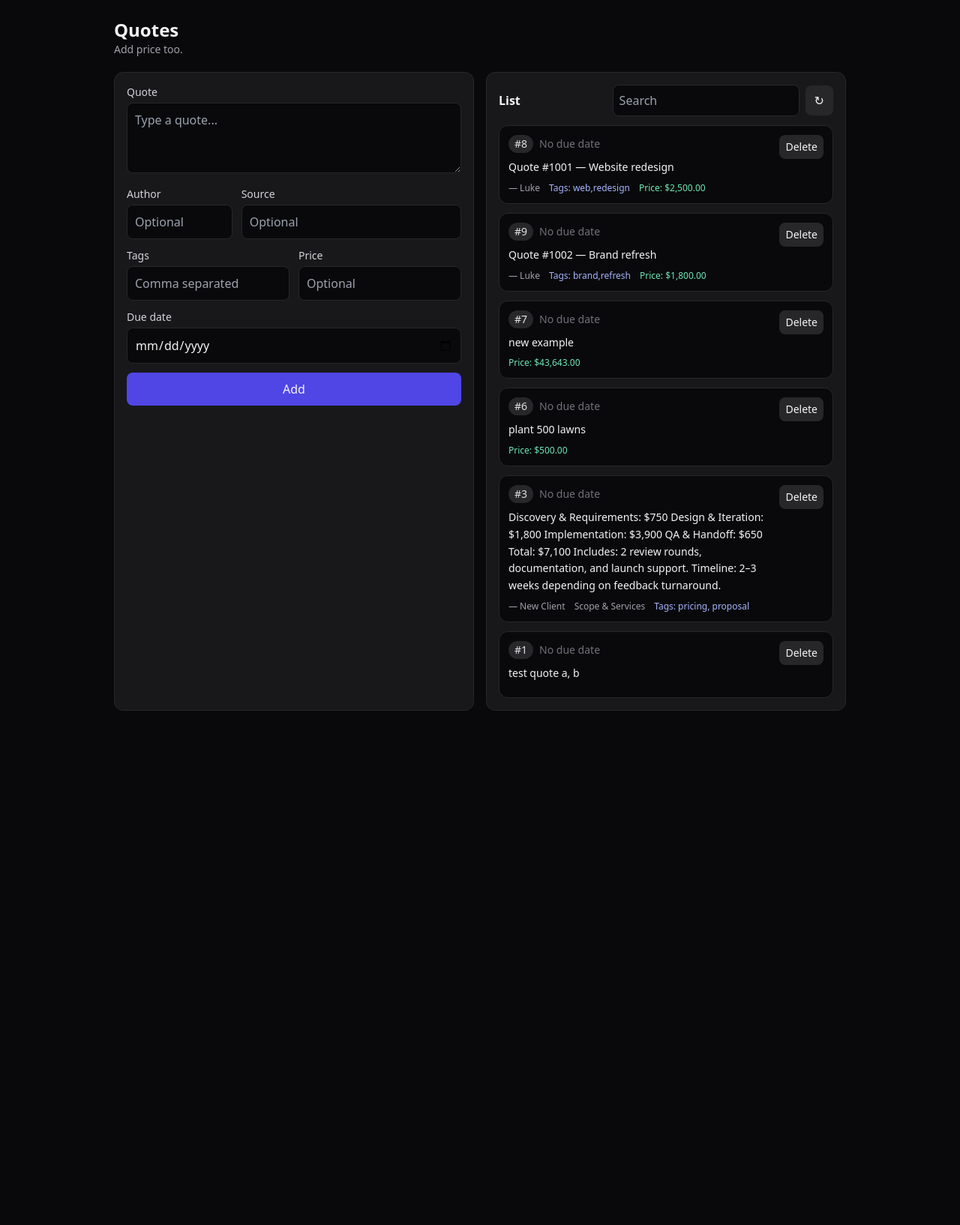
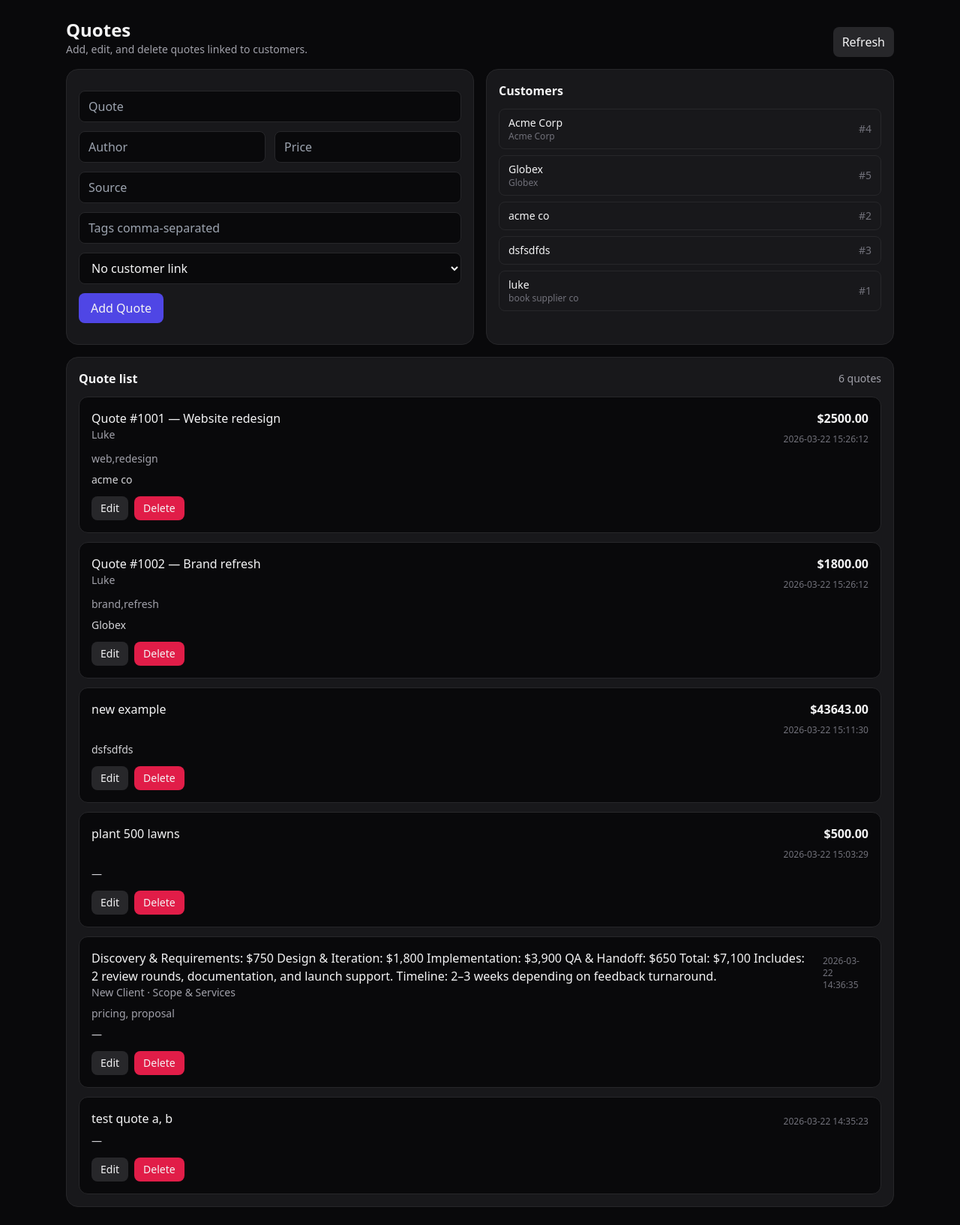
Before and after one commit to LukeRutley/ephemera, a Flask app: page /content in a window 1280 px wide. Shown: the whole page at 75% size. Before the commit the page ends 948 px from the top, so only its background shows below. Run offline with Flask 3, Linux system fonts and the light colour scheme; data comes from the database, SQL or seed files in the repository; both versions use the stored data as it was after the commit; data that the repository does not hold is empty; some libraries are stand-ins or nearby versions.

Commit message:
Add tweak functionality to modify existing HTML content and update UI

````diff
--- a/app.py
+++ b/app.py
@@ -33,6 +33,16 @@ Use the database tools whenever the user asks for persistent data, structured st
 If the page depends on tables that do not exist yet, create them with the database tools before returning the final HTML.
 When returning an interactive page, use absolute same-origin paths like /api/db/execute.
 Prefer parameterized SQL for page-side writes and reads.
+""".strip()
+TWEAK_PROMPT = """
+You are revising an existing HTML page instead of creating a brand new one.
+
+Required behavior:
+- Treat the provided current HTML as the starting point.
+- Apply the user's requested changes to that HTML.
+- Preserve parts of the page the user did not ask to change unless they conflict with the requested tweak.
+- Return a single complete .html document only.
+- Do not describe the changes in prose.
 """.strip()
 SCHEMA_CONSOLIDATION_PROMPT = """
 You are performing SQLite schema maintenance for a local app.
@@ -395,7 +405,7 @@ def create_tool_response(
 
     for _ in range(max_turns):
         request_payload = {
-            "model": "gpt-5.4-nano",
+            "model": "gpt-5.4-mini",
             "input": cast(Any, request_input),
             "text": {"format": {"type": "text"}, "verbosity": "low"},
             "reasoning": cast(Any, {"effort": "none", "summary": "auto"}),
@@ -454,6 +464,21 @@ def create_tool_response(
 
 def create_html_response(messages: list[str]) -> object:
     return create_tool_response([SYSTEM_PROMPT, DATABASE_PROMPT], messages)
+
+
+def create_tweak_response(messages: list[str], html: str, tweak_message: str) -> object:
+    tweak_input = "\n\n".join(
+        [
+            "Current HTML:\n```html",
+            html,
+            "```",
+            f"Requested changes:\n{tweak_message}",
+        ]
+    )
+    return create_tool_response(
+        [SYSTEM_PROMPT, DATABASE_PROMPT, TWEAK_PROMPT],
+        [*messages, tweak_input],
+    )
 
 
 def consolidate_database_schema() -> str:
@@ -627,6 +652,40 @@ def send() -> tuple[Response, int] | Response:
     return jsonify(serialize_thread(thread))
 
 
+@app.post("/tweak")
+def tweak() -> tuple[Response, int] | Response:
+    payload = request.get_json(silent=True) or {}
+    message = str(payload.get("message", "")).strip()
+    if not message:
+        return jsonify({"error": "Message is required."}), 400
+
+    thread = get_thread()
+    html = current_html(thread).strip()
+    if not html:
+        return jsonify({"error": "There is no current HTML page to tweak."}), 400
+
+    messages = [*thread["messages"], message]
+
+    try:
+        response = create_tweak_response(thread["messages"], html, message)
+    except Exception as exc:
+        return jsonify({"error": str(exc)}), 500
+
+    tweaked_html = extract_html(response)
+    if not tweaked_html:
+        return jsonify({"error": "OpenAI returned an empty response."}), 502
+
+    current_index = int(thread["current_html_index"])
+    if current_index < len(thread["html_history"]) - 1:
+        thread["html_history"] = thread["html_history"][: current_index + 1]
+
+    thread["messages"] = messages
+    thread["html_history"].append(tweaked_html)
+    thread["current_html_index"] = len(thread["html_history"]) - 1
+    write_content_file(tweaked_html)
+    return jsonify(serialize_thread(thread))
+
+
 @app.post("/consolidate-schema")
 def consolidate_schema() -> tuple[Response, int] | Response:
     try:
--- a/content.html
+++ b/content.html
@@ -1,191 +1,123 @@
 <!doctype html>
-<html lang="en">
+<html lang="en" class="dark">
 <head>
   <meta charset="utf-8" />
-  <meta name="viewport" content="width=device-width,initial-scale=1" />
+  <meta name="viewport" content="width=device-width, initial-scale=1" />
+  <script src="https://cdn.tailwindcss.com"></script>
   <title>Quotes</title>
-  <script src="https://cdn.tailwindcss.com"></script>
 </head>
-<body class="bg-zinc-950 text-zinc-100">
-  <div class="max-w-5xl mx-auto p-4 sm:p-6">
+<body class="bg-zinc-950 text-zinc-100 min-h-screen">
+  <div class="max-w-6xl mx-auto p-4 md:p-6 space-y-4">
     <div class="flex items-end justify-between gap-4">
       <div>
-        <h1 class="text-2xl font-semibold">Quotes</h1>
-        <p class="text-zinc-400 text-sm">Add price too.</p>
+        <h1 class="text-2xl font-bold">Quotes</h1>
+        <p class="text-zinc-400 text-sm">Add, edit, and delete quotes linked to customers.</p>
+      </div>
+      <button id="refresh" class="px-3 py-2 rounded-lg bg-zinc-800 hover:bg-zinc-700">Refresh</button>
+    </div>
+
+    <div class="grid md:grid-cols-2 gap-4">
+      <form id="quoteForm" class="rounded-2xl border border-zinc-800 bg-zinc-900 p-4 space-y-3">
+        <input type="hidden" name="id" />
+        <div class="grid gap-3">
+          <input name="quote" required placeholder="Quote" class="w-full px-3 py-2 rounded-lg bg-zinc-950 border border-zinc-800 outline-none" />
+          <div class="grid grid-cols-2 gap-3">
+            <input name="author" placeholder="Author" class="w-full px-3 py-2 rounded-lg bg-zinc-950 border border-zinc-800 outline-none" />
+            <input name="price" type="number" step="0.01" placeholder="Price" class="w-full px-3 py-2 rounded-lg bg-zinc-950 border border-zinc-800 outline-none" />
+          </div>
+          <input name="source" placeholder="Source" class="w-full px-3 py-2 rounded-lg bg-zinc-950 border border-zinc-800 outline-none" />
+          <input name="tags" placeholder="Tags comma-separated" class="w-full px-3 py-2 rounded-lg bg-zinc-950 border border-zinc-800 outline-none" />
+          <select name="customer_id" id="customerSelect" class="w-full px-3 py-2 rounded-lg bg-zinc-950 border border-zinc-800 outline-none"></select>
+        </div>
+        <div class="flex gap-2">
+          <button id="saveBtn" class="px-4 py-2 rounded-lg bg-indigo-600 hover:bg-indigo-500">Add Quote</button>
+          <button id="cancelEdit" type="button" class="hidden px-4 py-2 rounded-lg bg-zinc-800 hover:bg-zinc-700">Cancel</button>
+        </div>
+        <div id="msg" class="text-sm text-zinc-400"></div>
+      </form>
+
+      <div class="rounded-2xl border border-zinc-800 bg-zinc-900 p-4">
+        <div class="flex items-center justify-between mb-3">
+          <h2 class="font-semibold">Customers</h2>
+        </div>
+        <div id="customers" class="space-y-2 text-sm"></div>
       </div>
     </div>
 
-    <div class="mt-5 grid md:grid-cols-2 gap-4">
-      <form id="addForm" class="bg-zinc-900 border border-zinc-800 rounded-xl p-4">
-        <div class="space-y-3">
-          <div>
-            <label class="block text-sm text-zinc-300 mb-1">Quote</label>
-            <textarea name="quote" required rows="3" class="w-full bg-zinc-950 border border-zinc-800 rounded-lg p-2.5 outline-none focus:ring-2 focus:ring-indigo-500" placeholder="Type a quote..."></textarea>
+    <div class="rounded-2xl border border-zinc-800 bg-zinc-900 p-4">
+      <div class="flex items-center justify-between mb-3">
+        <h2 class="font-semibold">Quote list</h2>
+        <div id="count" class="text-sm text-zinc-400"></div>
       </div>
-          <div class="grid sm:grid-cols-3 gap-3">
-            <div>
-              <label class="block text-sm text-zinc-300 mb-1">Author</label>
-              <input name="author" class="w-full bg-zinc-950 border border-zinc-800 rounded-lg p-2.5 outline-none focus:ring-2 focus:ring-indigo-500" placeholder="Optional">
-            </div>
-            <div class="sm:col-span-2">
-              <label class="block text-sm text-zinc-300 mb-1">Source</label>
-              <input name="source" class="w-full bg-zinc-950 border border-zinc-800 rounded-lg p-2.5 outline-none focus:ring-2 focus:ring-indigo-500" placeholder="Optional">
-            </div>
-          </div>
-          <div class="grid sm:grid-cols-2 gap-3">
-            <div>
-              <label class="block text-sm text-zinc-300 mb-1">Tags</label>
-              <input name="tags" class="w-full bg-zinc-950 border border-zinc-800 rounded-lg p-2.5 outline-none focus:ring-2 focus:ring-indigo-500" placeholder="Comma separated">
-            </div>
-            <div>
-              <label class="block text-sm text-zinc-300 mb-1">Price</label>
-              <input name="price" type="number" step="0.01" min="0" class="w-full bg-zinc-950 border border-zinc-800 rounded-lg p-2.5 outline-none focus:ring-2 focus:ring-indigo-500" placeholder="Optional">
-            </div>
-          </div>
-          <div>
-            <label class="block text-sm text-zinc-300 mb-1">Due date</label>
-            <input name="due_date" type="date" class="w-full bg-zinc-950 border border-zinc-800 rounded-lg p-2.5 outline-none focus:ring-2 focus:ring-indigo-500">
-          </div>
-          <button class="w-full mt-1 bg-indigo-600 hover:bg-indigo-500 rounded-lg py-2.5 font-medium">Add</button>
-        </div>
-      </form>
-
-      <div class="bg-zinc-900 border border-zinc-800 rounded-xl p-4">
-        <div class="flex items-center justify-between gap-3 mb-3">
-          <h2 class="font-semibold">List</h2>
-          <div class="flex items-center gap-2">
-            <input id="q" class="bg-zinc-950 border border-zinc-800 rounded-lg p-2 outline-none focus:ring-2 focus:ring-indigo-500" placeholder="Search" />
-            <button id="refresh" class="px-3 py-2 rounded-lg bg-zinc-800 hover:bg-zinc-700">↻</button>
-          </div>
-        </div>
-        <div id="list" class="space-y-3"></div>
-      </div>
+      <div id="quotes" class="grid gap-3"></div>
     </div>
   </div>
 
-  <template id="rowTpl">
-    <div class="group bg-zinc-950 border border-zinc-800 rounded-xl p-3">
-      <div class="flex items-start justify-between gap-3">
-        <div class="min-w-0">
-          <div class="text-sm text-zinc-400 flex items-center gap-2">
-            <span class="badge bg-zinc-800 text-zinc-200 px-2 py-0.5 rounded-full" data-role="id"></span>
-            <span class="text-zinc-500" data-role="meta"></span>
-          </div>
-          <div class="mt-2 text-zinc-100 text-sm leading-relaxed break-words" data-role="quote"></div>
-          <div class="mt-2 text-xs text-zinc-400 flex flex-wrap gap-x-3 gap-y-1" data-role="sub"></div>
-        </div>
-        <button class="delete px-2 py-1.5 rounded-lg bg-zinc-800 hover:bg-zinc-700 text-sm" data-role="del">Delete</button>
-      </div>
-    </div>
-  </template>
-
 <script>
-    const apiSchema = async()=>fetch('/api/db/schema').then(r=>r.json());
-    const exec = async (sql, params=[])=>fetch('/api/db/execute',{
-      method:'POST',headers:{'content-type':'application/json'},
-      body:JSON.stringify({sql,params})
-    }).then(r=>r.json());
-
-    const hasPrice = async()=> {
-      try{
-        const s = await apiSchema();
-        const cols = (s?.tables?.quotes?.columns) || (s?.tables?.['quotes']?.columns);
-        if(!cols) return true;
-        return Object.prototype.hasOwnProperty.call(cols,'price') || Object.prototype.hasOwnProperty.call(cols, 'PRICE');
-      }catch{ return true; }
-    };
-
-    const fmtMoney = (n)=>{
-      if(n===null||n===undefined||n==='') return '';
-      const x = Number(n);
-      if(!isFinite(x)) return '';
-      return x.toLocaleString(undefined,{style:'currency',currency:'USD'});
-    };
-
-    let priceColReady = null;
-    const load = async()=>{
-      if(priceColReady===null) priceColReady = await hasPrice();
-      const q = document.getElementById('q').value.trim();
-      const where = q ? 'WHERE quotes.quote LIKE ? OR COALESCE(quotes.author,\"\") LIKE ? OR COALESCE(quotes.source,\"\") LIKE ? OR COALESCE(quotes.tags,\"\") LIKE ?' : '';
-      const params = q ? [`%${q}%`,`%${q}%`,`%${q}%`,`%${q}%`] : [];
-      const sql = `
-        SELECT quotes.id, quotes.quote, quotes.author, quotes.source, quotes.tags, quotes.created_at, quote_due_dates.due_date
-        ${priceColReady ? ', quotes.price' : ', NULL as price'}
-        FROM quotes
-        LEFT JOIN quote_due_dates ON quote_due_dates.quote_id = quotes.id
-        ${where}
-        ORDER BY quotes.created_at DESC
-        LIMIT 200
-      `;
-      const res = await exec(sql, params);
-      const list = document.getElementById('list');
-      list.innerHTML='';
-      const rows = res?.rows || res;
-      if(!rows || rows.length===0){
-        list.innerHTML = `<div class="text-zinc-500 text-sm p-2">No results.</div>`;
-        return;
+const q=(s,p=[])=>fetch('/api/db/execute',{method:'POST',headers:{'Content-Type':'application/json'},body:JSON.stringify({sql:s,params:p})}).then(r=>r.json())
+const el=s=>document.querySelector(s), esc=s=>String(s??'').replace(/[&<>"]/g,m=>({ '&':'&amp;','<':'&lt;','>':'&gt;','"':'&quot;' }[m]))
+let customers=[]
+async function load(){
+  const [cq,cc]=await Promise.all([
+    q(`SELECT q.id,q.quote,q.author,q.source,q.tags,q.price,q.created_at, group_concat(c.name, ', ') customers
+       FROM quotes q
+       LEFT JOIN quote_customers qc ON qc.quote_id=q.id
+       LEFT JOIN customers c ON c.id=qc.customer_id
+       GROUP BY q.id ORDER BY q.created_at DESC`),
+    q(`SELECT id,name,company FROM customers ORDER BY name`)
+  ])
+  const rows=cq.rows||[]; customers=cc.rows||[]
+  el('#count').textContent=`${rows.length} quotes`
+  el('#quotes').innerHTML=rows.map(r=>`<div class="rounded-xl border border-zinc-800 bg-zinc-950 p-4"><div class="flex justify-between gap-3"><div><div class="font-medium">${esc(r.quote)}</div><div class="text-sm text-zinc-400">${esc([r.author,r.source].filter(Boolean).join(' · '))}</div></div><div class="flex flex-col items-end gap-2"><div class="font-semibold">${r.price!=null?'$'+Number(r.price).toFixed(2):''}</div><div class="text-xs text-zinc-500">${esc(r.created_at)}</div></div></div><div class="mt-2 text-sm text-zinc-400">${esc(r.tags||'')}</div><div class="mt-2 text-sm text-zinc-300">${esc(r.customers||'—')}</div><div class="mt-3 flex gap-2"><button data-edit='${esc(JSON.stringify(r))}' class="edit px-3 py-1.5 rounded-lg bg-zinc-800 hover:bg-zinc-700 text-sm">Edit</button><button data-del="${r.id}" class="del px-3 py-1.5 rounded-lg bg-rose-600 hover:bg-rose-500 text-sm">Delete</button></div></div>`).join('')||'<div class="text-zinc-500">No quotes yet.</div>'
+  el('#customers').innerHTML=customers.map(c=>`<div class="flex items-center justify-between rounded-lg border border-zinc-800 px-3 py-2"><div><div>${esc(c.name)}</div><div class="text-xs text-zinc-500">${esc(c.company||'')}</div></div><div class="text-zinc-500">#${c.id}</div></div>`).join('')||'<div class="text-zinc-500">No customers found.</div>'
+  el('#customerSelect').innerHTML='<option value="">No customer link</option>'+customers.map(c=>`<option value="${c.id}">${esc(c.name)}${c.company?' — '+esc(c.company):''}</option>`).join('')
+  document.querySelectorAll('.edit').forEach(b=>b.onclick=()=>fillEdit(JSON.parse(b.dataset.edit)))
+  document.querySelectorAll('.del').forEach(b=>b.onclick=()=>removeQuote(b.dataset.del))
 }
-      const tpl = document.getElementById('rowTpl');
-      for(const r of rows){
-        const node = tpl.content.cloneNode(true);
-        const el = (sel)=>node.querySelector(`[data-role="${sel}"]`);
-        el('id').textContent = `#${r.id}`;
-        el('meta').textContent = r.due_date ? `Due ${r.due_date}` : 'No due date';
-        el('quote').textContent = r.quote;
-        const tags = (r.tags||'').trim();
-        el('sub').innerHTML = `
-          ${r.author ? `<span>— ${escapeHtml(r.author)}</span>` : ``}
-          ${r.source ? `<span>${escapeHtml(r.source)}</span>` : ``}
-          ${tags ? `<span class="text-indigo-300">Tags: ${escapeHtml(tags)}</span>` : ``}
-          ${priceColReady ? (r.price!==null && r.price!==undefined && r.price!=='' ? `<span class="text-emerald-300">Price: ${escapeHtml(fmtMoney(r.price))}</span>` : '') : ''}
-        `;
-        node.querySelector('[data-role="del"]').addEventListener('click', async ()=>{
-          if(!confirm('Delete this quote?')) return;
-          await exec('DELETE FROM quotes WHERE id=?',[r.id]);
-          await load();
-        });
-        list.appendChild(node);
+function fillEdit(r){
+  const f=el('#quoteForm')
+  f.id.value=r.id||''
+  f.quote.value=r.quote||''
+  f.author.value=r.author||''
+  f.price.value=r.price??''
+  f.source.value=r.source||''
+  f.tags.value=r.tags||''
+  el('#saveBtn').textContent='Save Quote'
+  el('#cancelEdit').classList.remove('hidden')
+  el('#msg').textContent=`Editing #${r.id}`
 }
-    };
-
-    function escapeHtml(s){
-      return String(s).replace(/[&<>"']/g, c=>({ '&':'&amp;','<':'&lt;','>':'&gt;','"':'&quot;',"'":'&#39;' }[c]));
+function resetForm(){
+  const f=el('#quoteForm')
+  f.reset(); f.id.value=''
+  el('#saveBtn').textContent='Add Quote'
+  el('#cancelEdit').classList.add('hidden')
+  el('#msg').textContent=''
 }
-
-    document.getElementById('addForm').addEventListener('submit', async (e)=>{
-      e.preventDefault();
-      const fd = new FormData(e.currentTarget);
-      const quote = (fd.get('quote')||'').toString().trim();
-      const author = (fd.get('author')||'').toString().trim() || null;
-      const source = (fd.get('source')||'').toString().trim() || null;
-      const tags = (fd.get('tags')||'').toString().trim() || null;
-      const due_date = (fd.get('due_date')||'').toString().trim() || null;
-      const priceRaw = (fd.get('price')||'').toString().trim();
-      const price = priceRaw==='' ? null : Number(priceRaw);
-
-      const priceOk = await hasPrice();
-      if(priceOk){
-        const res = await exec(
-          'INSERT INTO quotes(quote,author,source,tags,price) VALUES(?,?,?,?,?)',
-          [quote, author, source, tags, price]
-        );
-        const id = res?.lastID;
-        if(due_date) await exec('INSERT OR REPLACE INTO quote_due_dates(quote_id,due_date) VALUES(?,?)',[id,due_date]);
+async function removeQuote(id){
+  if(!confirm('Delete this quote?')) return
+  await q('DELETE FROM quote_customers WHERE quote_id=?',[id])
+  await q('DELETE FROM quotes WHERE id=?',[id])
+  resetForm(); load()
+}
+el('#quoteForm').onsubmit=async e=>{
+  e.preventDefault()
+  const f=new FormData(e.target), id=f.get('id')
+  if(id){
+    await q('UPDATE quotes SET quote=?,author=?,source=?,tags=?,price=? WHERE id=?',[f.get('quote'),f.get('author')||null,f.get('source')||null,f.get('tags')||null,f.get('price')||null,id])
+    await q('DELETE FROM quote_customers WHERE quote_id=?',[id])
+    if(f.get('customer_id')) await q('INSERT INTO quote_customers(quote_id,customer_id) VALUES(?,?)',[id,f.get('customer_id')])
+    el('#msg').textContent='Updated.'
   }else{
-        const res = await exec(
-          'INSERT INTO quotes(quote,author,source,tags) VALUES(?,?,?,?)',
-          [quote, author, source, tags]
-        );
-        const id = res?.lastID;
-        if(due_date) await exec('INSERT OR REPLACE INTO quote_due_dates(quote_id,due_date) VALUES(?,?)',[id,due_date]);
+    const res=await q('INSERT INTO quotes(quote,author,source,tags,price) VALUES(?,?,?,?,?)',[f.get('quote'),f.get('author')||null,f.get('source')||null,f.get('tags')||null,f.get('price')||null])
+    const cid=f.get('customer_id')
+    if(cid) await q('INSERT INTO quote_customers(quote_id,customer_id) VALUES(?,?)',[res.last_insert_rowid,cid])
+    el('#msg').textContent='Saved.'
   }
-      e.currentTarget.reset();
-      await load();
-    });
-
-    document.getElementById('refresh').addEventListener('click', load);
-    document.getElementById('q').addEventListener('input', ()=>load());
-    load();
+  resetForm(); load()
+}
+el('#cancelEdit').onclick=resetForm
+el('#refresh').onclick=load
+load()
 </script>
 </body>
 </html>
````
Also changed, not shown: templates/index.html (+29 -0 lines), ephemera.sqlite3. Lines whose indentation alone changed are shown as unchanged.
